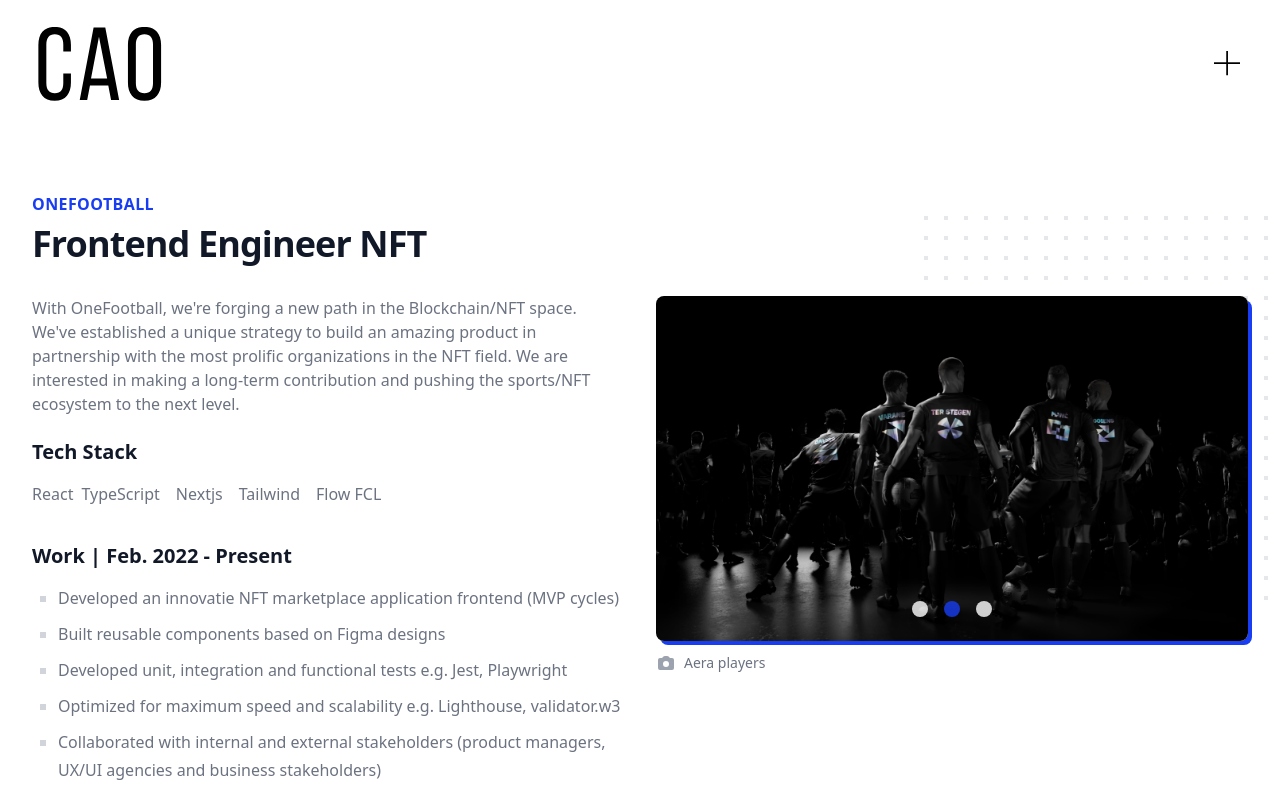
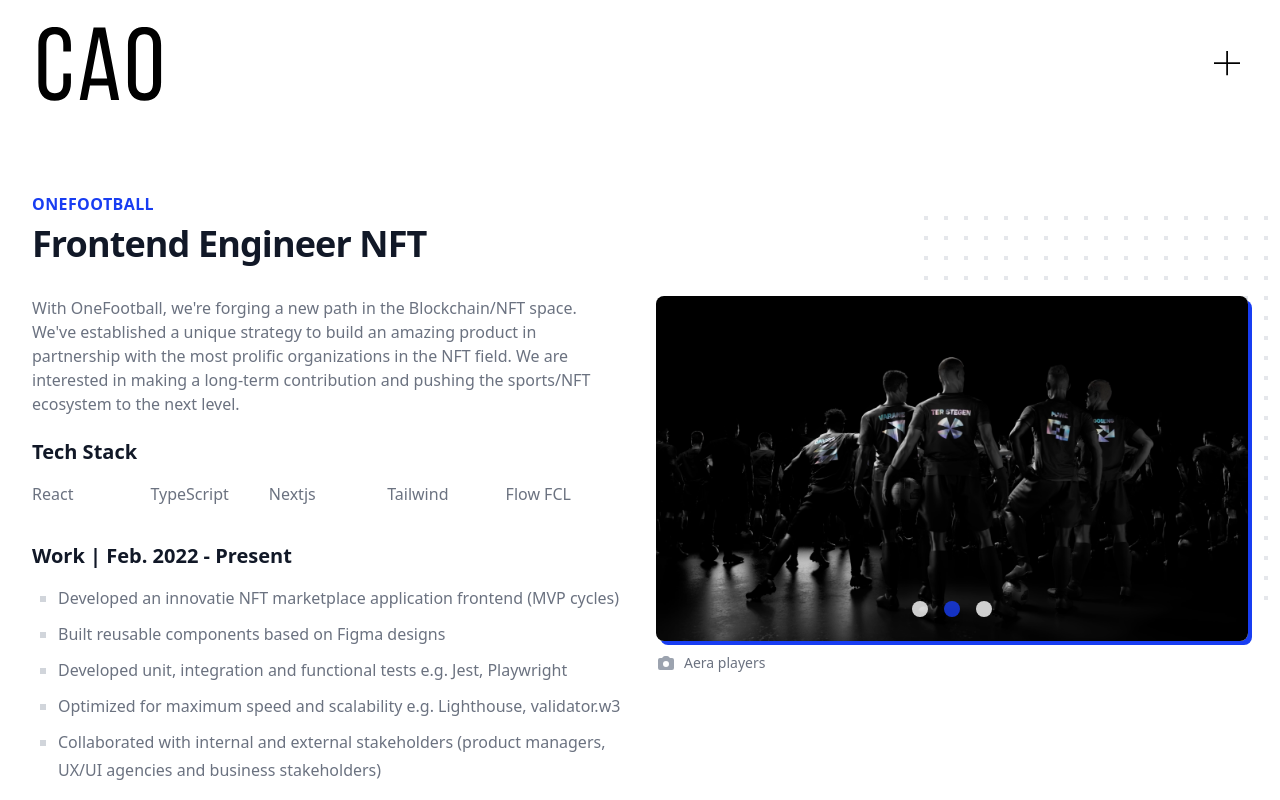
Before and after one commit to CharlesOuverleaux/portfolio, a Next.js app: page /jobs/1 in a window 1280 px wide. Shown: the top 800 px of the page. Built offline with nearby package versions, Linux system fonts and the light colour scheme.

Commit message:
Add tech job logic

```diff
--- a/components/JobDetails.tsx
+++ b/components/JobDetails.tsx
@@ -35,14 +35,18 @@ export const JobDetails: FC<JobDetailsProps> = ({ job }) => {
             <p className="text-gray-500 ">{job.companyDescription}</p>
           </div>
           <div className="mx-auto mt-5 prose text-gray-500 prose-indigo lg:max-w-none lg:row-start-1 lg:col-start-1">
-            <h3>Tech Stack</h3>
-            <ul className="p-0 list-none">
-              {job.techStack.map((tech) => (
-                <span key={tech} className="m-2 first:m-0">
-                  {tech}
-                </span>
-              ))}
-            </ul>
+            {job.isTechnicalJob && (
+              <>
+                <h3>Tech Stack</h3>
+                <div className="grid grid-cols-2 p-0 sm:grid-cols-4 lg:grid-cols-5">
+                  {job.techStack.map((tech) => (
+                    <span key={tech} className="">
+                      {tech}
+                    </span>
+                  ))}
+                </div>
+              </>
+            )}
             <h3>Work | {job.dates} </h3>
             <ul role="list" className="list-square">
               {job.jobDescription.map((item) => (
--- a/data/jobs.json
+++ b/data/jobs.json
@@ -20,7 +20,8 @@
         { "imageSrc": "/Players.png", "imageAlt": "Aera players" },
         { "imageSrc": "/OneFootball.svg", "imageAlt": "OneFootball Labs Office" }
       ],
-      "links": {"siteLink": "https://aera.onefootball.com/", "githubLink": "https://github.com/motain/aera"}
+      "links": {"siteLink": "https://aera.onefootball.com/", "githubLink": "https://github.com/motain/aera"},
+      "isTechnicalJob": true
     },
     {
       "jobId": 2,
@@ -40,11 +41,12 @@
       "imageAlt": "SurfEasy Logo",
       "dates": "Jun. 2021",
       "featuredImages" : [
-        { "imageSrc": "/SurfEasyMobile.png", "imageAlt": "SurfEasy Mobile Flow" },
+        { "imageSrc": "/SurfEasyMobile.png", "imageAlt": "surf-easy.com" },
         { "imageSrc": "/SurfEasyMobile2.png", "imageAlt": "SurfEasy Mobile Flow" },
         { "imageSrc": "/SurfEasyMobile3.png", "imageAlt": "SurfEasy motto" }
       ],
-      "links": {"siteLink": "https://www.surf-easy.com/", "githubLink": "https://github.com/CharlesOuverleaux/surfeasy", "youtubeLink": "https://www.youtube.com/watch?v=snYk8xveH5g&t=718s&ab_channel=LeWagon"}
+      "links": {"siteLink": "https://www.surf-easy.com/", "githubLink": "https://github.com/CharlesOuverleaux/surfeasy", "youtubeLink": "https://www.youtube.com/watch?v=snYk8xveH5g&t=718s&ab_channel=LeWagon"},
+      "isTechnicalJob": true
     },
     {
       "jobId": 3,
@@ -67,12 +69,13 @@
         { "imageSrc": "/RentATechy2.png", "imageAlt": "Rent a Techy offers" },
         { "imageSrc": "/RentATechy3.png", "imageAlt": "Rent a Techy booking system" }
       ],
-      "links": {"siteLink": "https://rent-a-techy-charlesouverleaux.herokuapp.com/", "githubLink": "https://github.com/CharlesOuverleaux/rent-a-techy"}
+      "links": {"siteLink": "https://rent-a-techy-charlesouverleaux.herokuapp.com/", "githubLink": "https://github.com/CharlesOuverleaux/rent-a-techy"},
+      "isTechnicalJob": true
     },
     {
       "jobId": 4,
       "company": "Amazon",
-      "companyDescription":"OneFootball is a Germany-based football media company. The OneFootball app features live-scores, statistics and news from 200 leagues in 12 different languages covered by a newsroom located in Berlin.",
+      "companyDescription":"Discover big ideas from small brands. The Amazon Launchpad mission is to support entrepreneurs by providing resources, expertise and global support to help showcase and deliver innovative products like yours to millions of Amazon customers.",
       "techStack": ["React", "TypeScript", "Nextjs", "Tailwind", "Flow FCL"],
       "title": "Strategic Startup Manager",
       "jobDescription": ["Consulted Europe’s largest startups and emerging brands (>$20M), grow their businesses across 6 countries, generating a +200% YoY growth for a portfolio of +25 brands", "Co-ordinated a self-service online platform, scaling operations and education for > 500 brands, reducing operational queries by 50%",
@@ -89,7 +92,8 @@
         { "imageSrc": "/Arts.jpg", "imageAlt": "Slide2" },
         { "imageSrc": "/Arts2.jpg", "imageAlt": "Slide3" }
       ],
-      "links": {"siteLink": "/", "githubLink": "/", "youtubeLink": "/"}
+      "links": {"siteLink": "/", "githubLink": "/", "youtubeLink": "/"},
+      "isTechnicalJob": false
     },
     {
       "jobId": 5,
@@ -111,7 +115,8 @@
         { "imageSrc": "/Arts.jpg", "imageAlt": "Slide2" },
         { "imageSrc": "/Arts2.jpg", "imageAlt": "Slide3" }
       ],
-      "links": {"siteLink": "/", "githubLink": "/", "youtubeLink": "/"}
+      "links": {"siteLink": "/", "githubLink": "/", "youtubeLink": "/"},
+      "isTechnicalJob": false
     },
     {
       "jobId": 6,
@@ -133,6 +138,7 @@
         { "imageSrc": "/Arts.jpg", "imageAlt": "Slide2" },
         { "imageSrc": "/Arts2.jpg", "imageAlt": "Slide3" }
       ],
-      "links": {"siteLink": "/", "githubLink": "/", "youtubeLink": "/"}
+      "links": {"siteLink": "/", "githubLink": "/", "youtubeLink": "/"},
+      "isTechnicalJob": false
     }
   ]
--- a/lib/types.tsx
+++ b/lib/types.tsx
@@ -15,4 +15,5 @@ export type Job = {
   dates: string;
   featuredImages: { imageSrc: string; imageAlt: string }[];
   links: { siteLink: string; githubLink: string; youtubeLink: string };
+  isTechnicalJob: boolean;
 };
--- a/tailwind.config.js
+++ b/tailwind.config.js
@@ -10,6 +10,7 @@ module.exports = {
     extend: {
       boxShadow: {
         "co-blue": "4px 4px 0 #183DF2",
+        "co-light": "4px 4px 0 #F4F6FC",
       },
       animation: {
         introX1: "introX 0.5s ease-in-out",
```
